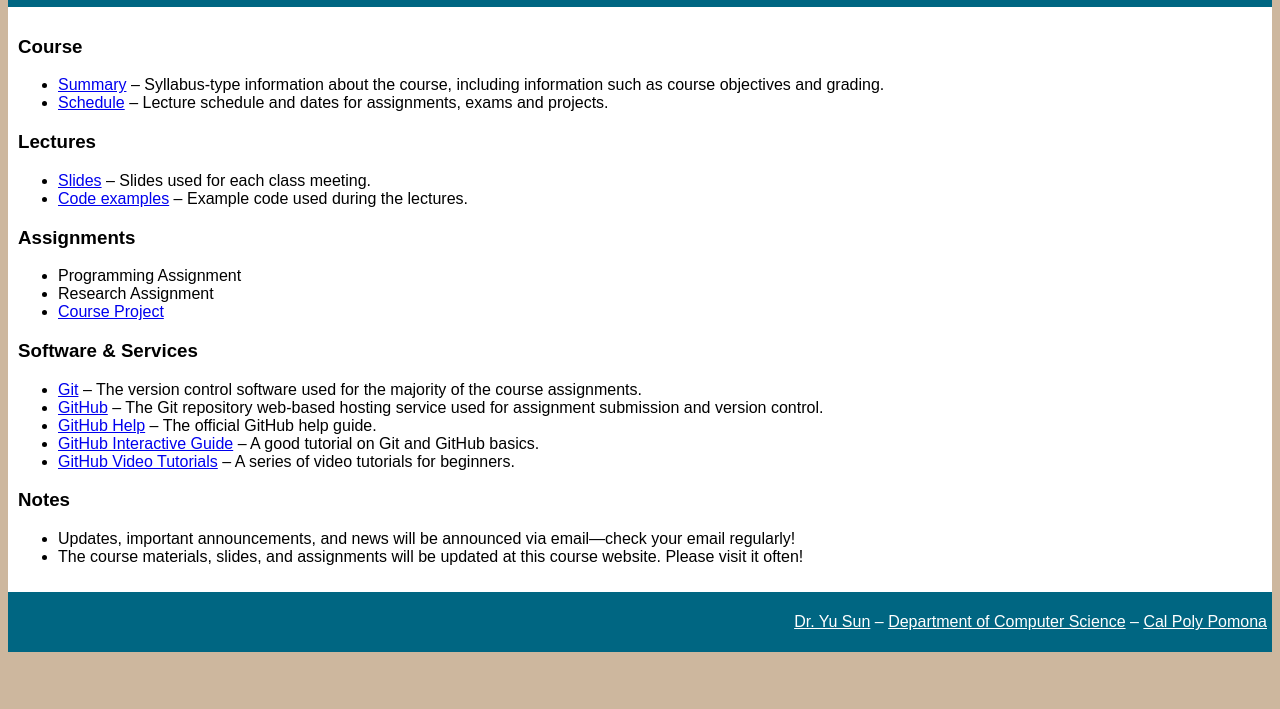
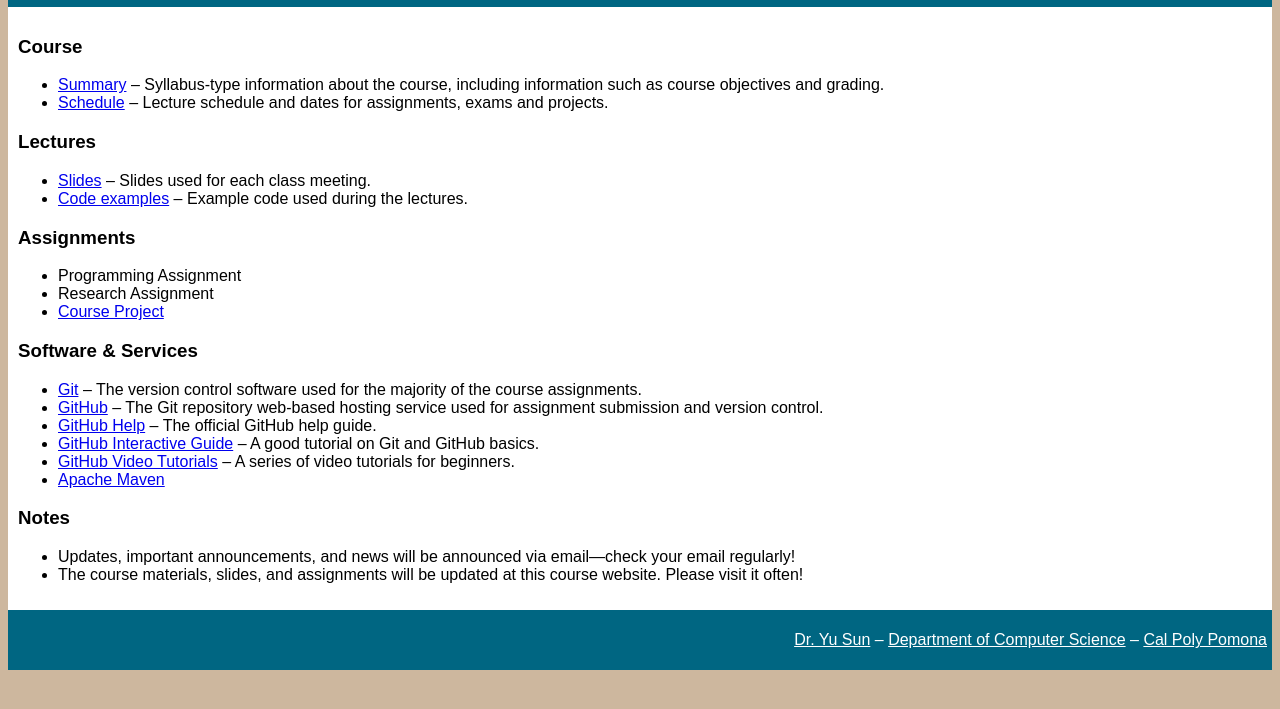
Before and after one commit to csupomona-cs585/csupomona-cs585.github.io, a plain HTML site: page index.html in a window 1280 px wide. Shown: the part 71-780 px from the top of the page. Drawn offline with nearby package versions, Linux system fonts and the light colour scheme.

Commit message:
Update Maven link

```diff
--- a/index.html
+++ b/index.html
@@ -45,6 +45,7 @@
 			<li><a href="https://help.github.com/">GitHub Help</a> &ndash; The official GitHub help guide.</li>
 			<li><a href="https://try.github.io">GitHub Interactive Guide</a> &ndash; A good tutorial on Git and GitHub basics.</li>
 			<li><a href="https://www.youtube.com/watch?v=r63f51ce84A">GitHub Video Tutorials</a> &ndash; A series of video tutorials for beginners.</li>
+			<li><a href="http://maven.apache.org/">Apache Maven</a></li>
 		</ul>
 
 		<h3>Notes</h3>
```
